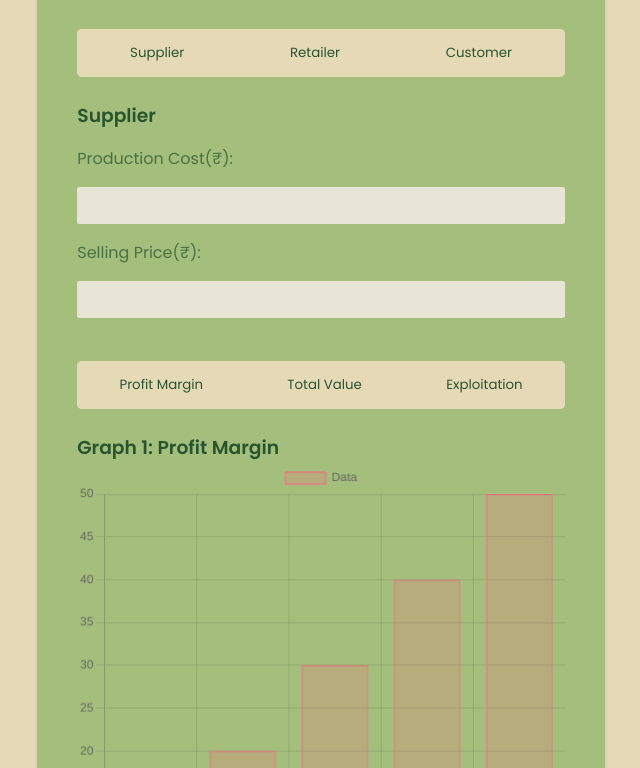
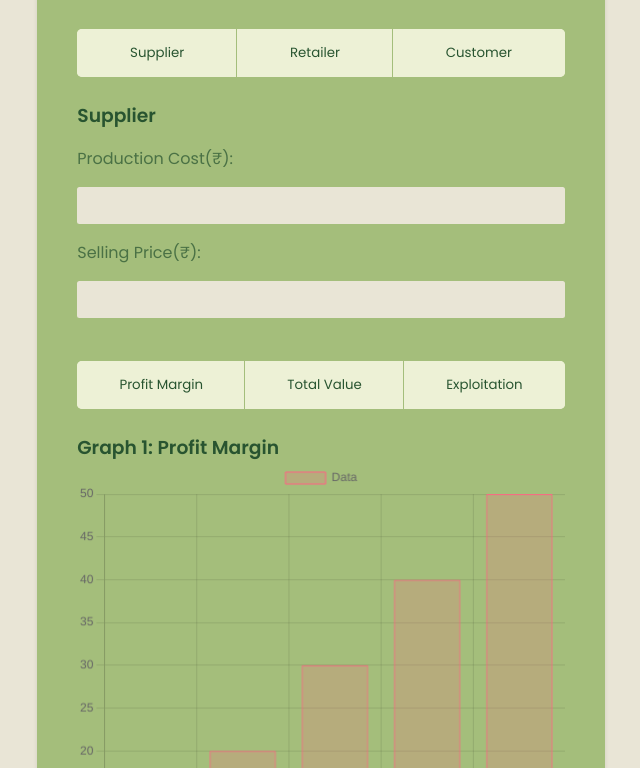
Before and after one commit to ssrikanthreddy/clearTrade, a plain HTML site: page index.html in a window 1280 px wide. Shown: the part 212-980 px from the top of the page, without its empty margins (319-959 px from the left). Drawn offline with nearby package versions, Linux system fonts and the light colour scheme.

Commit message:
style: Change color palette

```diff
--- a/styles.css
+++ b/styles.css
@@ -2,7 +2,7 @@ body {
   display: flex;
   justify-content: center;
   font-family: Arial, sans-serif;
-  background-color: #e5d9b6;
+  background-color: #E9E5D6;
 }
 
 .main-tab {
@@ -42,22 +42,29 @@ p {
   margin-top: 1.2rem;
   overflow: hidden;
   border-radius: 5px;
-  background-color: #e5d9b6;
+  background-color: #EDF1D6;
 }
 
 .tab button {
   font-family: 'Poppins', sans-serif;
+  font-weight: 400;
   flex-grow: 1;
   color: #285430;
   background-color: inherit;
   border: 5px;
   border-color: #285430;
+  outline: 1px solid #a4be7b;
   cursor: pointer;
   padding: 14px 16px;
   transition: 0.3s;
 }
 
 .tab button:hover {
+  color: #e5d9b6;
+  background-color: #285430c3;
+}
+
+.tab button:focus {
   color: #e5d9b6;
   background-color: #285430c3;
 }
```
